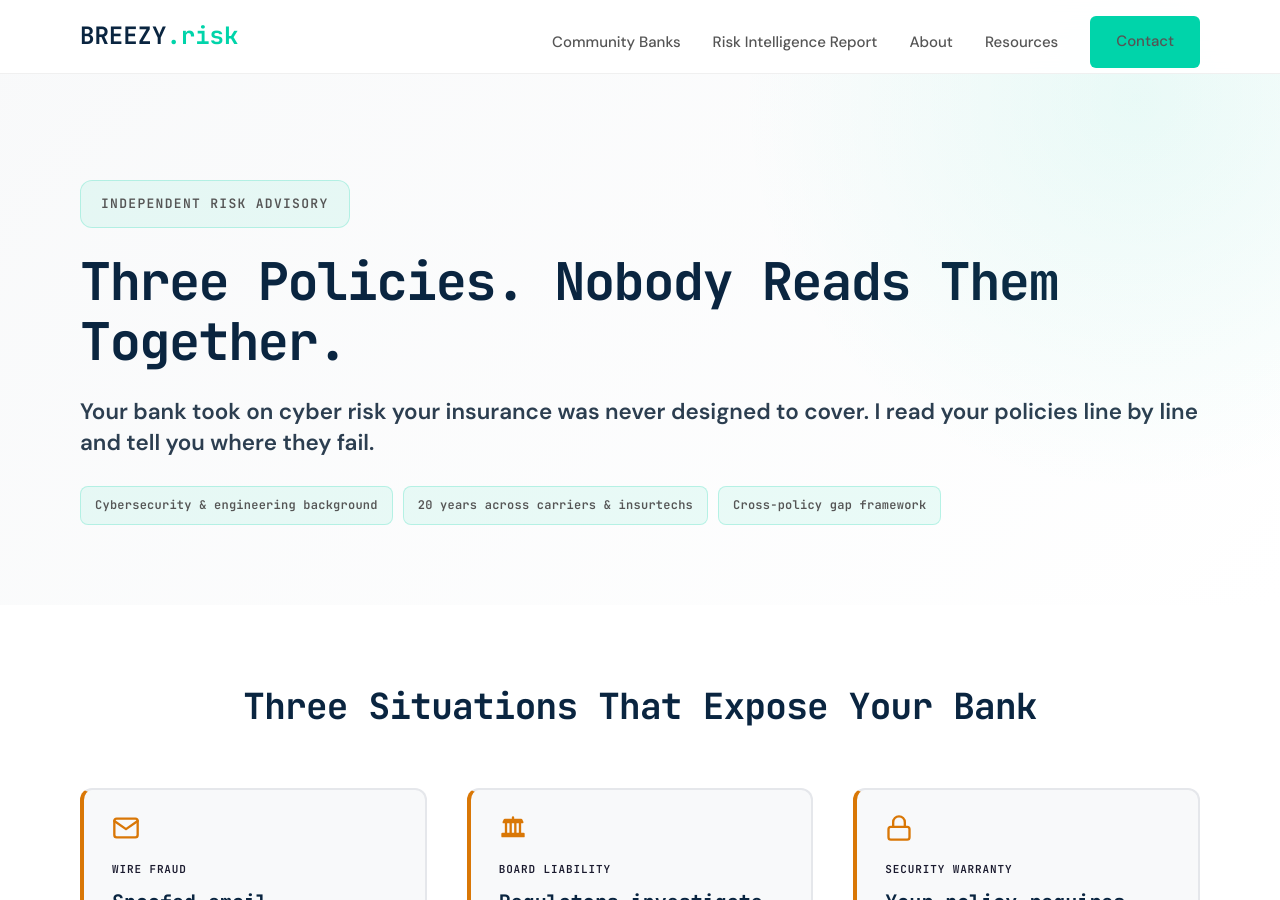
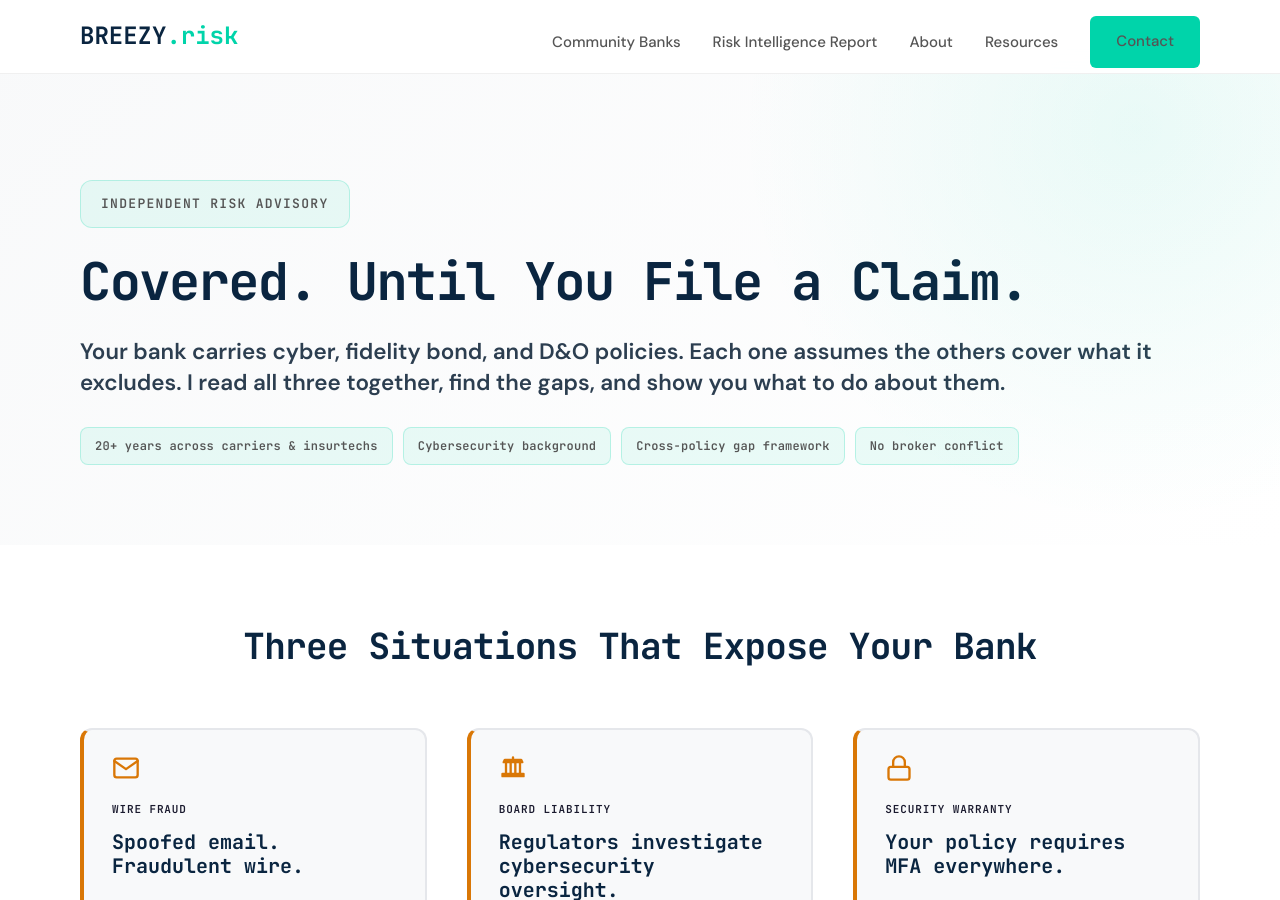
Before and after one commit to joeproe1/breezyins.com, a Jekyll site: the page built from index.html, in a window 1280 px wide and 900 px high. Built offline with Jekyll 4.4.1, drawn with Linux system fonts in a browser that asks for light colours.

Commit message:
Rewrite homepage hero headline, subheadline, and credibility chips
Headline: "Covered. Until You File a Claim."
Subheadline explains the three-policy gap and what Breezy does about it.
Chips reordered: 20+ years, cybersecurity background, cross-policy gap framework, no broker conflict.

Co-Authored-By: Claude Opus 4.6 <noreply@anthropic.com>

```diff
--- a/index.html
+++ b/index.html
@@ -39,16 +39,17 @@ description: "I don't sell insurance. I audit it. Independent Risk Intelligence
 
       <div class="hero-breadcrumb">Independent Risk Advisory</div>
 
-      <h1>Three Policies. Nobody Reads Them Together.</h1>
+      <h1>Covered. Until You File a Claim.</h1>
 
       <p class="hero-subheadline">
-        Your bank took on cyber risk your insurance was never designed to cover. I read your policies line by line and tell you where they fail.
+        Your bank carries cyber, fidelity bond, and D&amp;O policies. Each one assumes the others cover what it excludes. I read all three together, find the gaps, and show you what to do about them.
       </p>
 
       <div class="hero-chips">
-        <span class="hero-chip">Cybersecurity &amp; engineering background</span>
-        <span class="hero-chip">20 years across carriers &amp; insurtechs</span>
+        <span class="hero-chip">20+ years across carriers &amp; insurtechs</span>
+        <span class="hero-chip">Cybersecurity background</span>
         <span class="hero-chip">Cross-policy gap framework</span>
+        <span class="hero-chip">No broker conflict</span>
       </div>
 
     </div>
```
